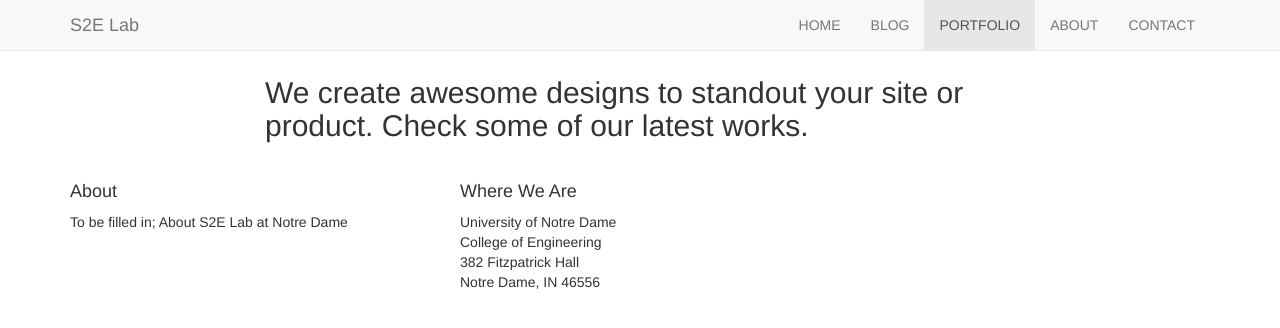
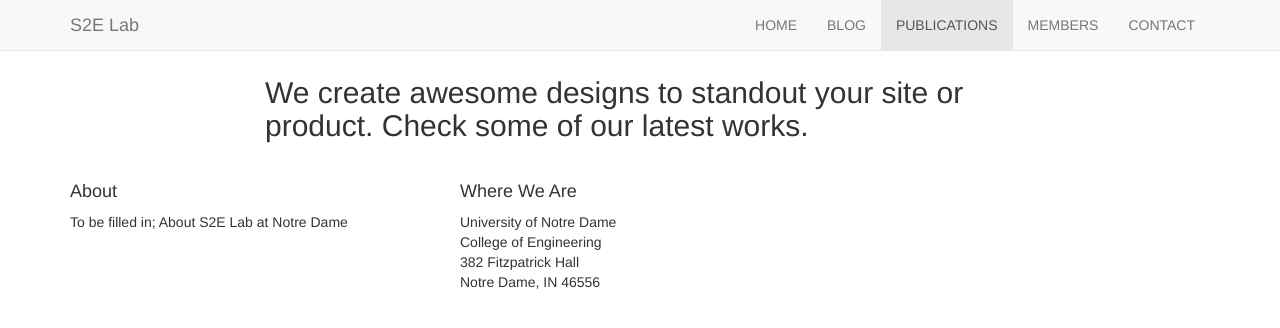
Before and after one commit to s2e-lab/s2e-lab.github.io, a Jekyll site: the page built from publications.html, in a window 1280 px wide. Shown: the top 328 px of the page. Built offline with Jekyll 4.4.1, drawn with Linux system fonts in a browser that asks for light colours; nearby versions of some CDN libraries.

Commit message:
Renamed navbar

```diff
--- a/_includes/nav.html
+++ b/_includes/nav.html
@@ -14,8 +14,8 @@
       <ul class="nav navbar-nav">
         <li {% if page.title == "Home" %}class="active"{% endif %}><a href="{{"/" | prepend: site.baseurl }}">HOME</a></li>
         <li {% if page.title == "Blog" %}class="active"{% endif %}><a href="{{"/blog/" | prepend: site.baseurl }}">BLOG</a></li>
-        <li {% if page.title == "Portfolio" %}class="active"{% endif %}><a href="{{"/portfolio/" | prepend: site.baseurl }}">PORTFOLIO</a></li>
-        <li {% if page.title == "About" %}class="active"{% endif %}><a href="{{"/about/" | prepend: site.baseurl }}">ABOUT</a></li>
+        <li {% if page.title == "Publications" %}class="active"{% endif %}><a href="{{"/publications/" | prepend: site.baseurl }}">PUBLICATIONS</a></li>
+        <li {% if page.title == "About" %}class="active"{% endif %}><a href="{{"/about/" | prepend: site.baseurl }}">MEMBERS</a></li>
         <li {% if page.title == "Contact" %}class="active"{% endif %}><a href="{{"/contact/" | prepend: site.baseurl }}">CONTACT</a></li>
       </ul>
     </div><!--/.nav-collapse -->
--- a/portfolio.html
+++ b/publications.html
@@ -1,7 +1,7 @@
 ---
 layout: portfolio
-title: Portfolio
-permalink: /portfolio/
+title: Publications
+permalink: /publications/
 ---
 
 <div class="container mtb">
```
Also changed, not shown: 3 other files.
